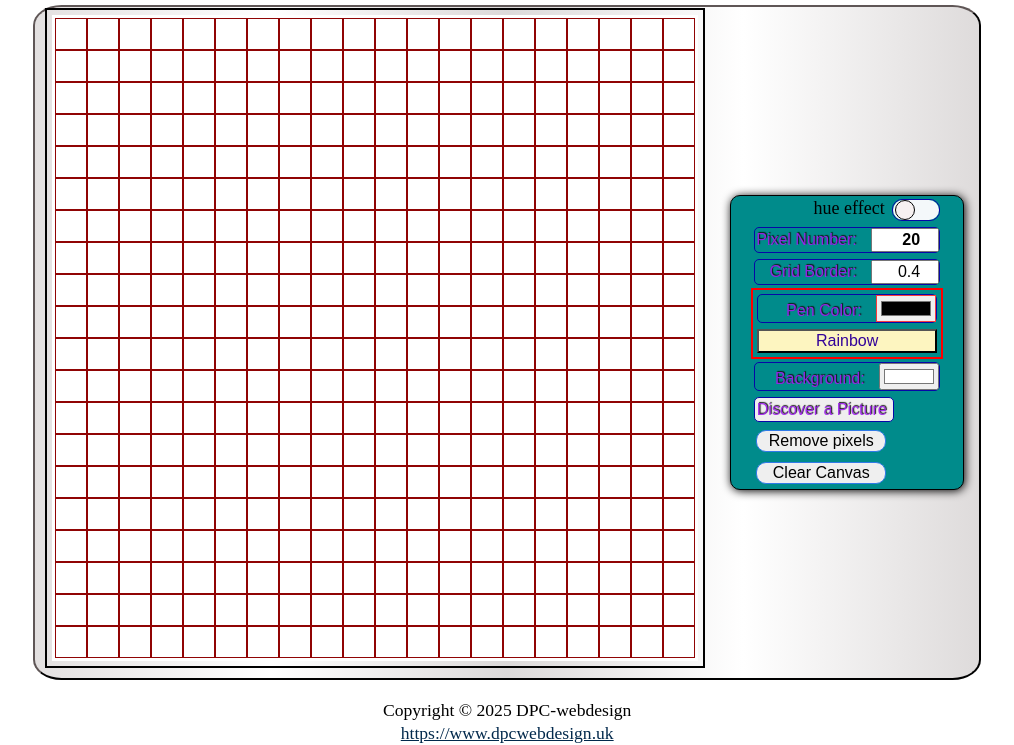
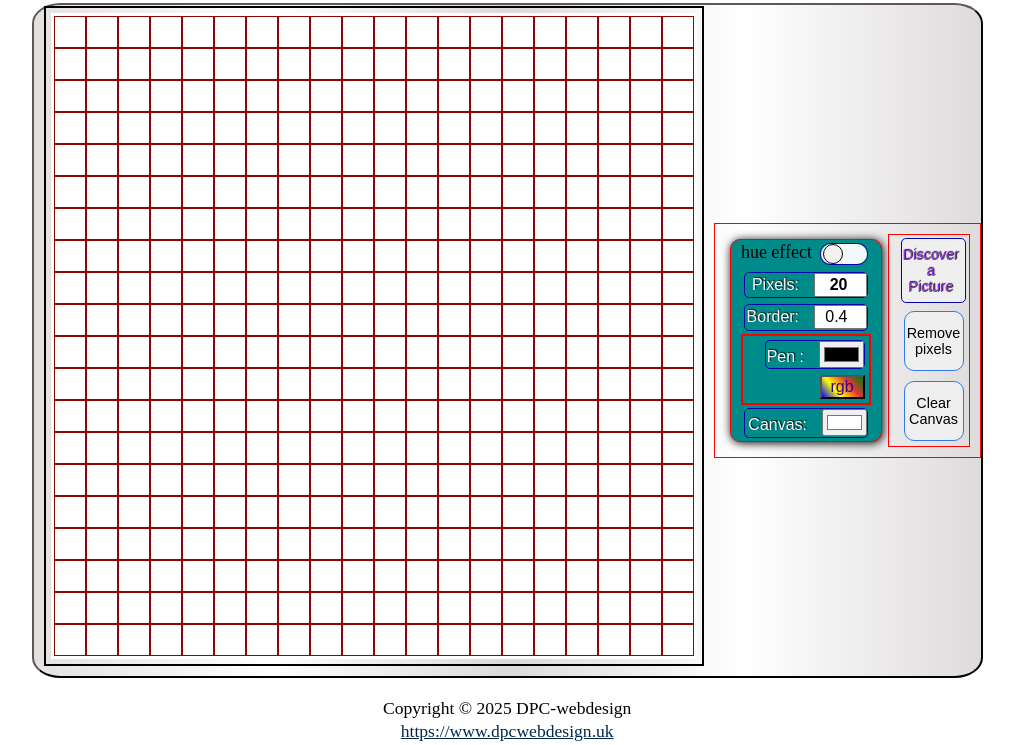
Before and after one commit to petredemi/Etch-a-Sketch, a plain HTML site: page index.html in a window 1280 px wide. Shown: the part 78-823 px from the top of the page, without its empty margins (120-1134 px from the left). Drawn offline with Linux system fonts and the light colour scheme.

Commit message:
changed control panel

```diff
--- a/etch-a-sketch.css
+++ b/etch-a-sketch.css
@@ -25,10 +25,9 @@ h1 {
   font-size: 45px;
   margin-bottom: 0px;
   margin-top: 10px;
-  border: 1px solid red;
 }
 .canvas {
-  border: 2px solid black;
+  border: 2px solid hsl(0, 0%, 0%);
   display: block;
   margin: 10px;
   margin-top: 1px;
@@ -42,10 +41,16 @@ h1 {
   font-size: 1rem;
   visibility: hidden;
 }
+.settings{
+  display: flex;
+  border: 1px solid red;
+
+}
 .control {
   margin: 15px;
-  padding-left: 20px;
-  padding-right: 20px;
+  padding-left: 10px;
+  padding-right: 10px;
+  margin-right: 5px;
   border: 1px solid black;
   background-color: darkcyan;
   border-radius: 10px;
@@ -54,6 +59,7 @@ h1 {
   grid-template-columns: 2 1fr;
   width: auto;
   height: auto;
+  border: 1px solid red;
 }
 .mobile{
   background-color: #ff0707;
@@ -61,7 +67,7 @@ h1 {
 label, #img {
   font-size: 1rem;
   font-family: Arial;
-  color: hsla(277, 88%, 53%, 0.9);
+  color: hsla(300, 7%, 97%, 0.996);
   padding-left: 1px;
   text-shadow: 1px -1px 1px hsla(120, 3%, 7%, 0.966);
   margin: 3px;
@@ -71,10 +77,11 @@ label, #img {
   border-radius: 5px;
 }
 #img {
-height: 25px;
-font-size: 1rem;
+font-size: 0.9rem;
 text-align: center;
-max-width: 140px;
+width: 65px;
+height: 65px;
+color: blueviolet;
 }
 #pen {
 border: 1px solid rgb(248, 60, 60);
@@ -89,14 +96,23 @@ flex-wrap: wrap;
 height: auto;
 width: auto;
 flex-direction: column;
+align-items: end;
+}
+.btns{
+  max-width: 80px;
+  border: 1px solid red;
+  margin: 10px;
+  margin-left: 1px;
+
 }
 
 #btn, #ruber{
-  font-size: 1rem;
+  font-size: 0.9rem;
   font-weight: 4s00;
   padding: 1px;
   margin: 5px;
-  max-width: 130px;
+  width: 60px;
+  height: 60px;
   border: 1px  solid #307ae8;
   border-radius: 10px;
   transition: all 0.1s ease;
@@ -127,7 +143,7 @@ flex-direction: column;
 }
 
 input {
-  width: 60px;
+  width: 45px;
   font-size: 1rem;
   display: inline-flex;
   margin-left: 10px;
@@ -139,8 +155,9 @@ input {
 #rainbow {
   font-size: 16px;
   color: #330399;
-  background: #fdf5c0;
+  background-image: linear-gradient(50deg, blue, yellow, rgb(224, 54, 54), green);
   margin: 3px;
+  width: 45px;
 }
 
 #switch {
--- a/etch-a-sketch.js
+++ b/etch-a-sketch.js
@@ -243,6 +243,7 @@ pixelsNumber.addEventListener('change', () => {
 
 btn.addEventListener('click', (e) => {
     e.target.classList.add('playing');
+    erase.classList.remove('playing')
     clearCanvas();
 });
 
--- a/index.html
+++ b/index.html
@@ -22,6 +22,7 @@
             <div class = 'container'>
             </div>
         </div>
+        <div class="settings">
         <div class = 'control'>
 
           <!--  <div> sound on/off
@@ -36,27 +37,31 @@
                         <span class = 'slider round'></span>
                     </label>
                 </div>
-            <label for = 'pixels'>Pixel Number:
+                <label for = 'pixels'>Pixels:
                     <input  type = 'number' id = 'pixels' name = 'pixels' min= '4' max= '100' value = '20'>
                 </label>
 
-            <label for = 'grid'>Grid Border:
+                <label for = 'grid'>Border:
                     <input  type = 'number' id = 'grid' name= 'grid' min= '0.0' max= '1.6' value = '0.4' step="0.4" data-sizing = 'px' >
                 </label>
                 <div id = 'pentype'>
-                <label for = 'pen'>Pen Color:
+                    <label for = 'pen'>Pen :
                         <input type = 'color' id = 'pen'  name = 'pen' value = '#000000' >
                     </label>
-                <button id = 'rainbow'>Rainbow</button>
+                    <button id = 'rainbow'>rgb</button>
 
                 </div>
 
-            <label for = 'back'>Background:
+                <label for = 'back'>Canvas:
                     <input  type = 'color' id = 'back' name = 'back'  value = '#ffffff' >
                 </label>
+            </div>
+            <div class="btns">
                 <button id = 'img'> Discover a Picture</button>
                 <button id = 'ruber'>Remove pixels</button>
                 <button id = 'btn'>Clear Canvas</button>
+            </div>
+
 
         </div>
         <audio id = 's1' src="sounds/boom.wav"></audio>
```
Lines whose indentation alone changed are shown as unchanged.
